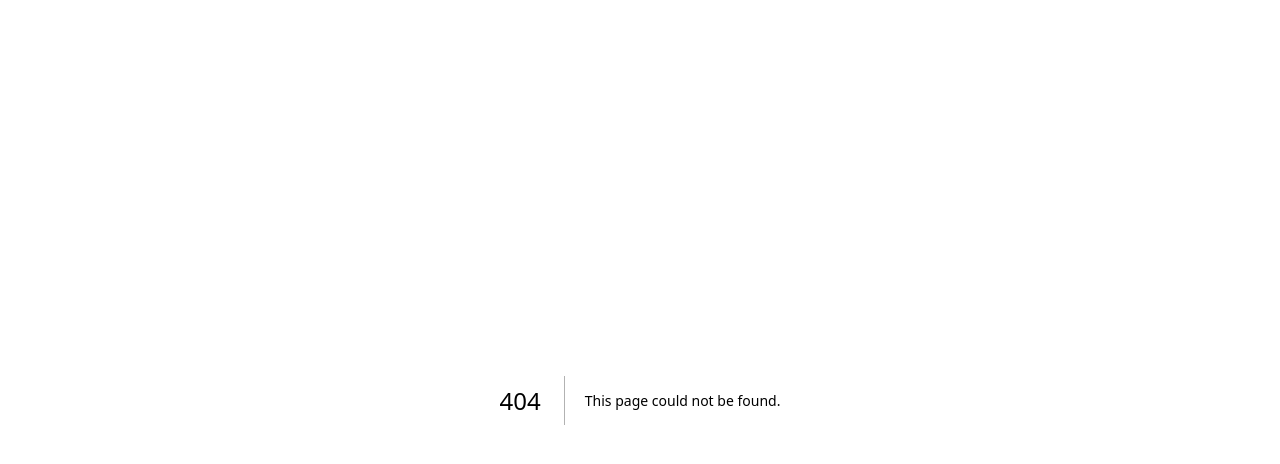
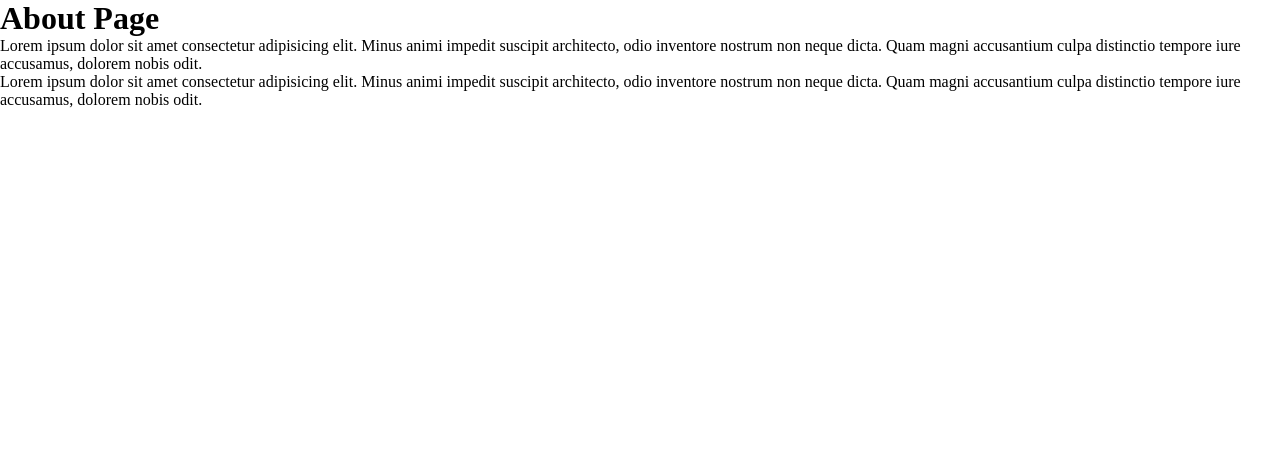
Before and after one commit to irubioph/njs-001-listing, a Next.js app: page /about in a window 1280 px wide. Before the commit this address had no page. Shown: the top 464 px of the page. Built offline with nearby package versions, Linux system fonts and the light colour scheme.

Commit message:
Lesson 2: Pages and Routes

```diff
--- /dev/null
+++ b/pages/about.js
@@ -0,0 +1,11 @@
+const About = () => {
+    return (
+        <div>
+            <h1>About Page</h1>
+            <p>Lorem ipsum dolor sit amet consectetur adipisicing elit. Minus animi impedit suscipit architecto, odio inventore nostrum non neque dicta. Quam magni accusantium culpa distinctio tempore iure accusamus, dolorem nobis odit.</p>
+            <p>Lorem ipsum dolor sit amet consectetur adipisicing elit. Minus animi impedit suscipit architecto, odio inventore nostrum non neque dicta. Quam magni accusantium culpa distinctio tempore iure accusamus, dolorem nobis odit.</p>
+        </div>
+     );
+}
+
+export default About;
--- a/pages/index.js
+++ b/pages/index.js
@@ -9,6 +9,7 @@ export default function Home() {
   return (
    <div>
     <h1>Homepage</h1>
+    <p>Lorem ipsum dolor sit amet consectetur adipisicing elit. Praesentium sequi ea hic. Tempora, veniam repudiandae aperiam maxime ut exercitationem libero hic. Tenetur modi debitis eaque a! Recusandae fuga odio voluptatibus?</p>
    </div>
   )
 }
```
Also changed, not shown: pages/listing/index.js (added, +9 -0 lines).
